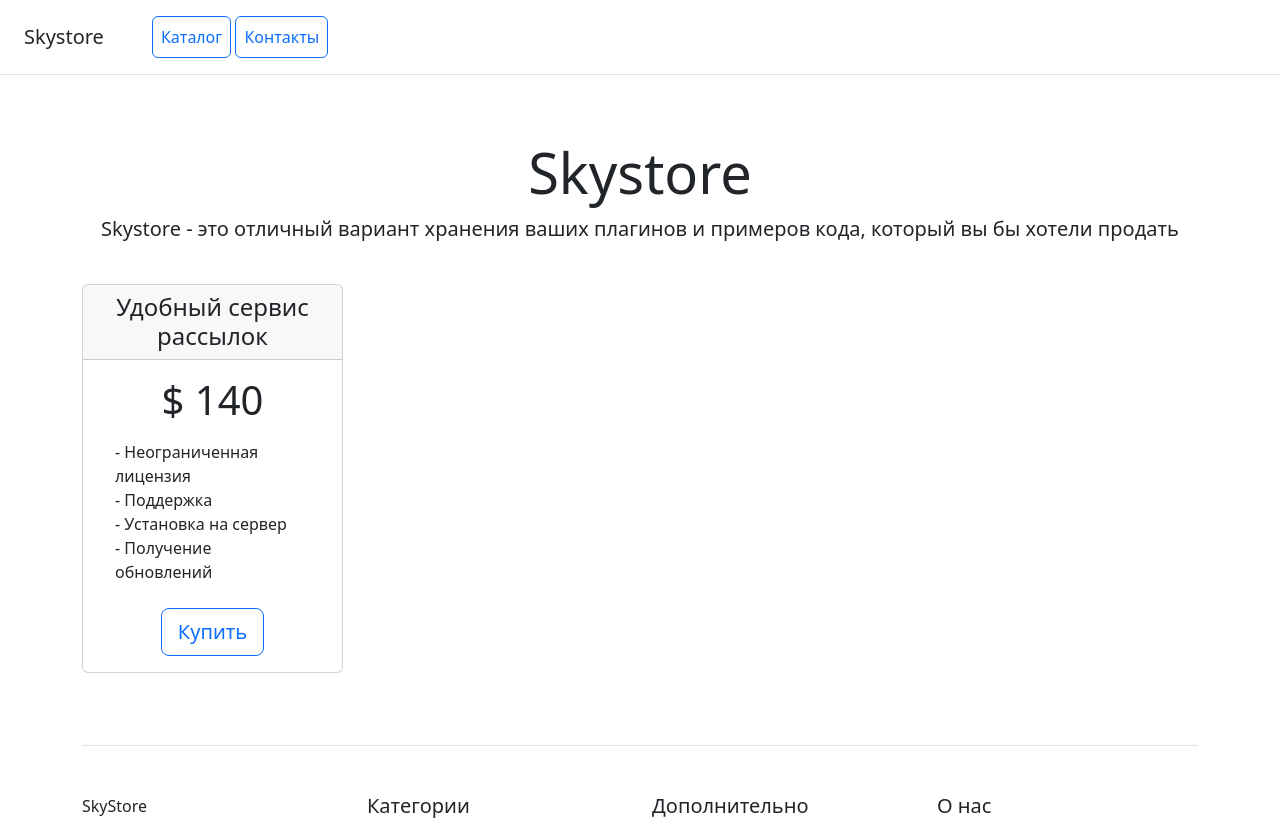
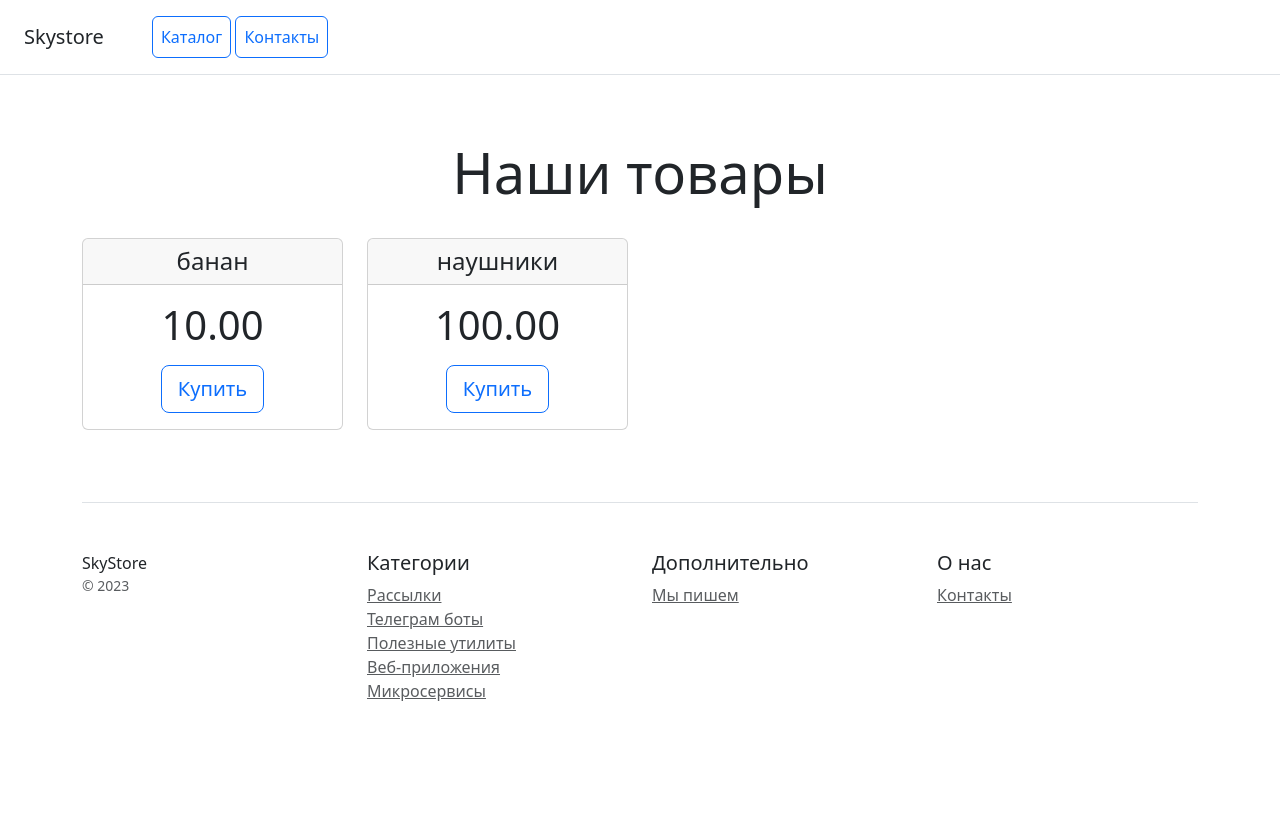
Before and after one commit to InnaVeselkova/Djanga_project, a Django app: page / in a window 1280 px wide. Shown: the top 820 px of the page. After the commit the page ends 701 px from the top, so only its background shows below. Run offline with Django 5.2, Linux system fonts and the light colour scheme; data comes from the database, SQL or seed files in the repository; some libraries are stand-ins or nearby versions.

Commit message:
add cards of products and product details

```diff
--- a/catalog/templates/home.html
+++ b/catalog/templates/home.html
@@ -3,7 +3,7 @@
 <head>
     <meta charset="utf-8">
     <meta name="viewport" content="width=device-width, initial-scale=1">
-    <title>Skystore</title>
+    <title>Каталог товаров</title>
     <link href="static/css/bootstrap.min.css" rel="stylesheet" />
 
 </head>
@@ -17,30 +17,25 @@
 </div>
 
 <div class="pricing-header px-3 py-3 pt-md-5 pb-md-4 mx-auto text-center">
-    <h1 class="display-4">Skystore</h1>
-    <p class="lead">Skystore - это отличный вариант хранения ваших плагинов и примеров кода, который вы бы хотели
-        продать</p>
+    <h1 class="display-4">Наши товары</h1>
 </div>
 
 <div class="container">
     <div class="row text-center">
+        {% for product in products %}
         <div class="col-3">
             <div class="card mb-4 box-shadow">
                 <div class="card-header">
-                    <h4 class="my-0 font-weight-normal">Удобный сервис рассылок</h4>
+                    <h4 class="my-0 font-weight-normal">{{ product.name }}</h4>
                 </div>
                 <div class="card-body">
-                    <h1 class="card-title pricing-card-title">$ 140</h1>
-                    <ul class="list-unstyled mt-3 mb-4 text-start m-3">
-                        <li>- Неограниченная лицензия</li>
-                        <li>- Поддержка</li>
-                        <li>- Установка на сервер</li>
-                        <li>- Получение обновлений</li>
-                    </ul>
+                    <h1 class="card-title pricing-card-title">{{ product.price }}</h1>
+                    <p class="card-text">{{ product.description|truncatechars:100 }}</p>
                     <button type="button" class="btn btn-lg btn-block btn-outline-primary">Купить</button>
                 </div>
             </div>
         </div>
+        {% endfor %}
     </div>
 
     <footer class="pt-4 my-md-5 pt-md-5 border-top">
--- a/catalog/urls.py
+++ b/catalog/urls.py
@@ -1,6 +1,6 @@
 from django.urls import path
 from catalog.apps import CatalogConfig
-from catalog.views import home, contacts
+from catalog.views import home, contacts, product_view
 
 app_name = CatalogConfig.name
 
@@ -8,4 +8,5 @@ urlpatterns = [
     path('', home, name='home'),
     path('home/', home, name='home'),
     path('contacts/', contacts, name='contacts'),
+    path('product/<int:product_id>/', product_view, name='product_info'),
 ]
--- a/catalog/views.py
+++ b/catalog/views.py
@@ -1,9 +1,12 @@
 from django.http import HttpResponse
 from django.shortcuts import render
+from .models import Product
 
 
 def home(request):
-    return render(request, 'home.html')
+    products = Product.objects.all()
+    context = {'products': products}
+    return render(request, 'home.html', context)
 
 
 def contacts(request):
@@ -16,3 +19,9 @@ def contacts_form(request):
         message = request.POST.get('message')
         return HttpResponse(f"Спасибо, {name}! Ваше сообщение получено.")
     return render(request, 'catalog/contacts.html')
+
+
+def product_view(request, product_id):
+    product = Product.objects.get(id=product_id)
+    context = {'product': product}
+    return render(request, 'catalog/product_info.html', context)
```
Also changed, not shown: catalog/templates/catalog/product_info.html (added, +17 -0 lines).
